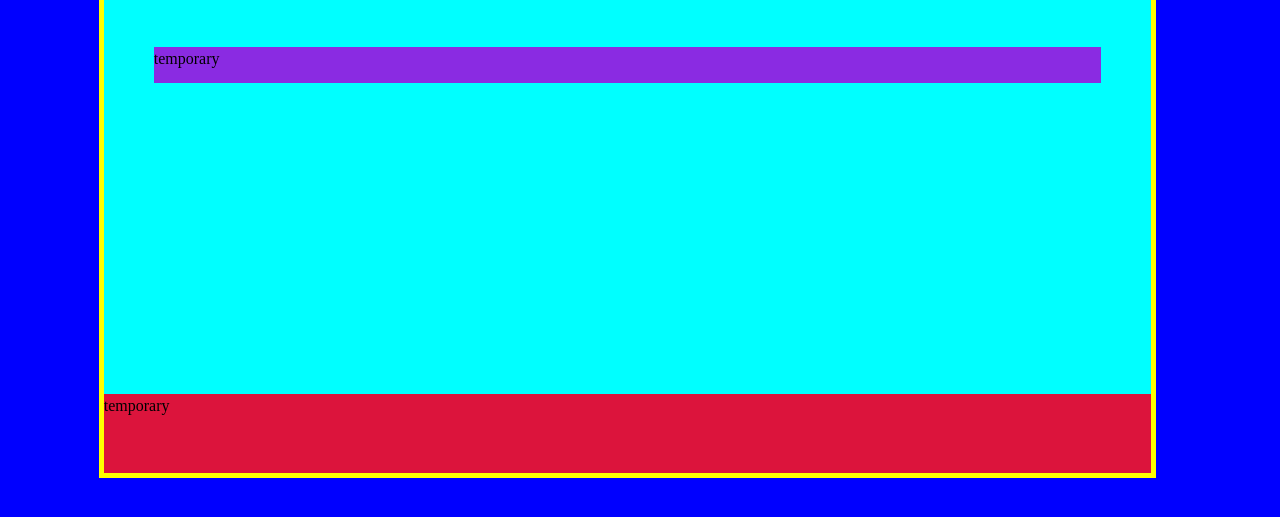
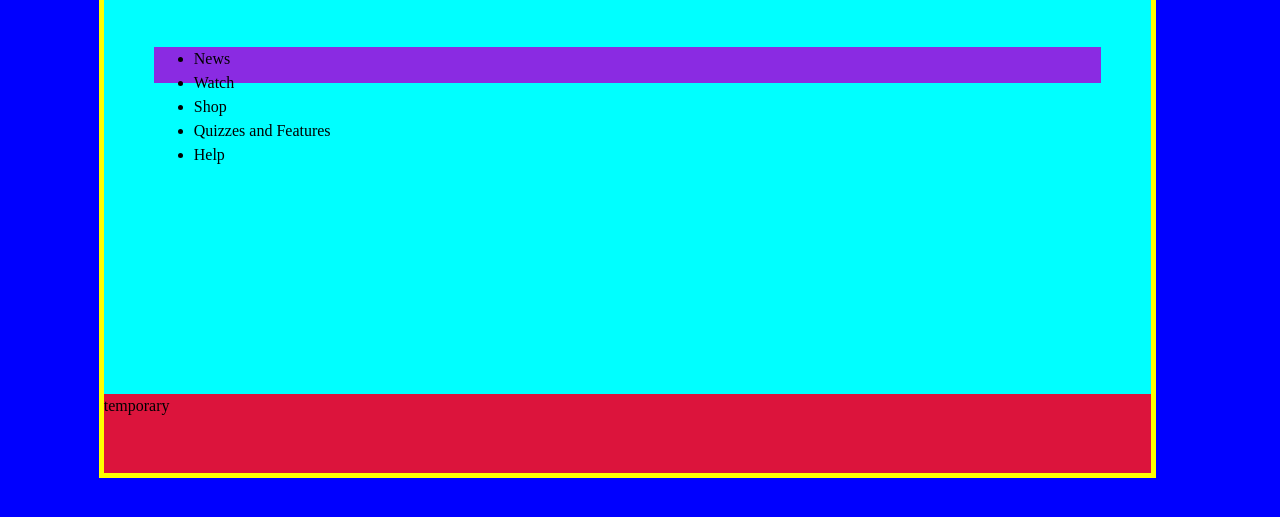
Before and after one commit to imd1005-web-development-winter-2023/assignment-02-naomileron, a plain HTML site: page index.html in a window 1280 px wide. Shown: the part 4771-5288 px from the top of the page. Drawn offline with Linux system fonts and the light colour scheme.

Commit message:
Added footer nav titles

```diff
--- a/index.html
+++ b/index.html
@@ -176,6 +176,7 @@
             </div>
       </section>
       </main>
+
       <footer>
         <div class="footer">
           <div class="footer--content">
@@ -215,7 +216,13 @@
             </div>
             <div class="footer--navigation">
               <div class="footer--nav--titles">
-                <p>temporary</p>
+                <ul>
+                  <li class="footer--title">News</li>
+                  <li class="footer--title">Watch</li>
+                  <li class="footer--title">Shop</li>
+                  <li class="footer--title">Quizzes and Features</li>
+                  <li class="footer--title">Help</li>
+                </ul>
               </div>
             </div>
             <div class="bottom--text--footer">
```
